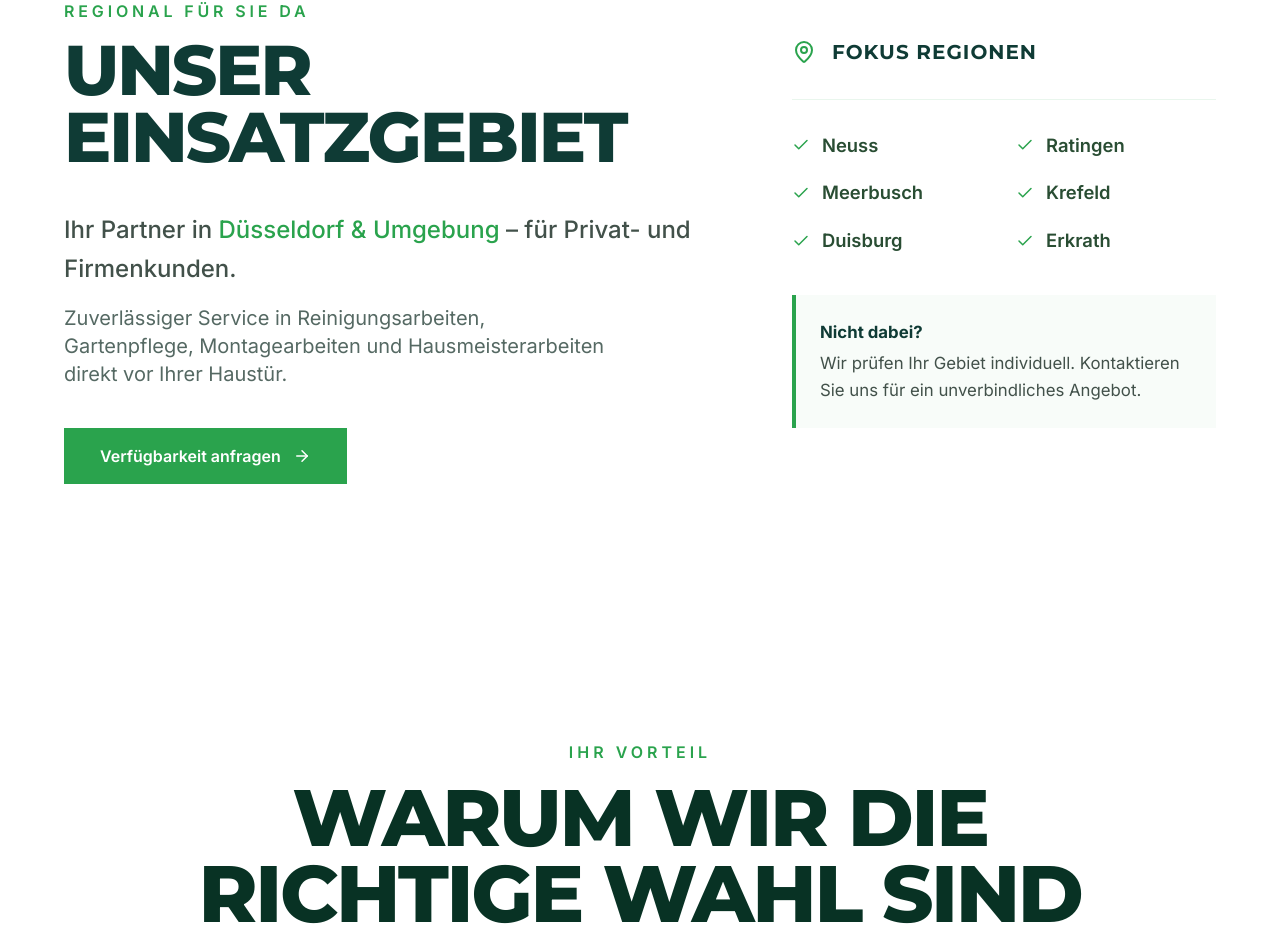
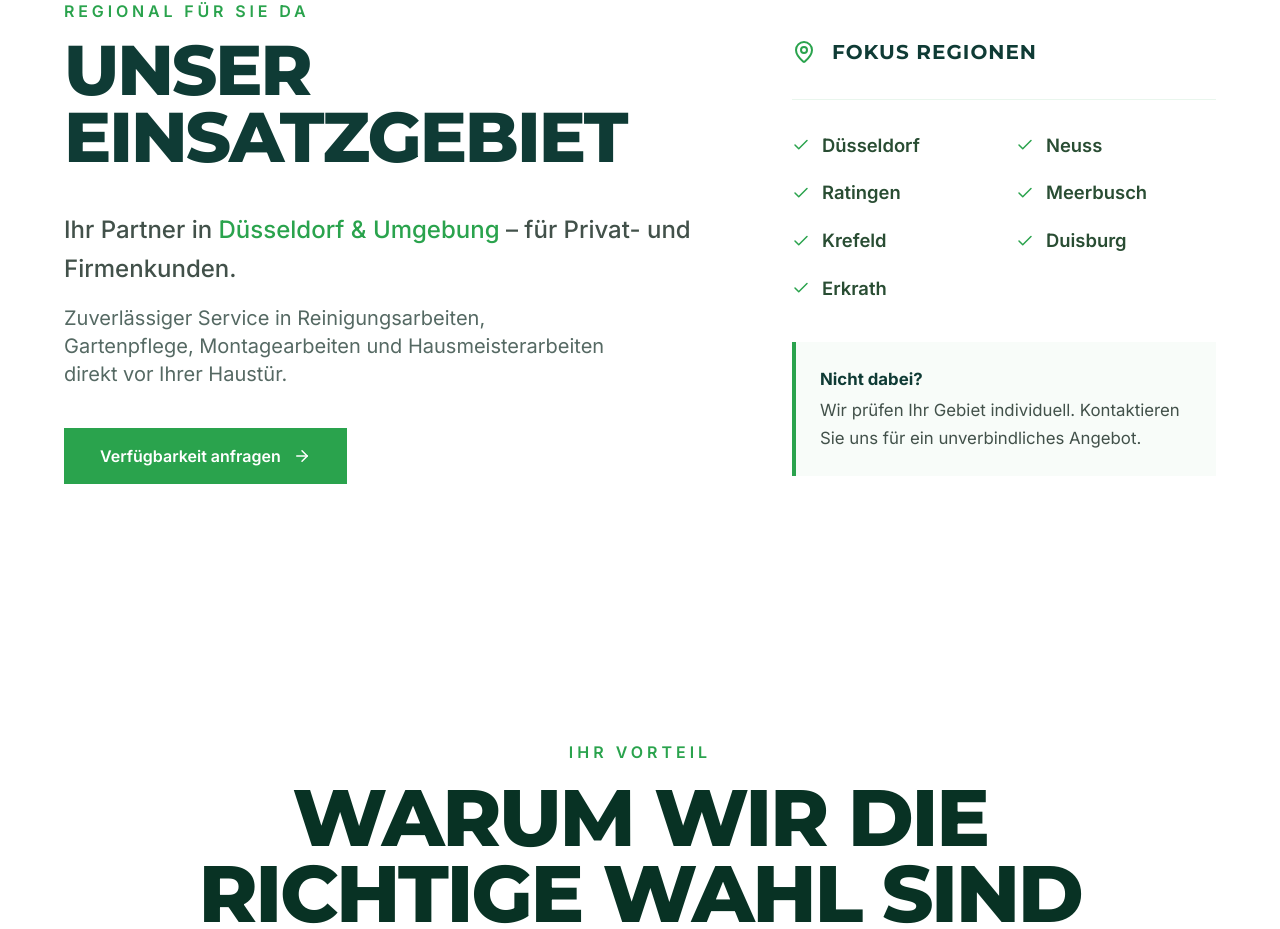
Before and after one commit to LukaszPalmer/haus-montageservice-mittler.de, a React (Vite) app in the folder frontend/: page / in a window 1280 px wide. Shown: the part 6639-7568 px from the top of the page. Built offline with nearby package versions, Linux system fonts and the light colour scheme; no server answers.

Commit message:
Working Area Updated && bugs Fixed

```diff
--- a/frontend/src/components/EinsatzgebietSection.jsx
+++ b/frontend/src/components/EinsatzgebietSection.jsx
@@ -3,6 +3,7 @@ import { Link } from "react-router-dom";
 
 export default function EinsatzgebietSection() {
     const nearbyCities = [
+        "Düsseldorf",
         "Neuss",
         "Ratingen",
         "Meerbusch",
```
